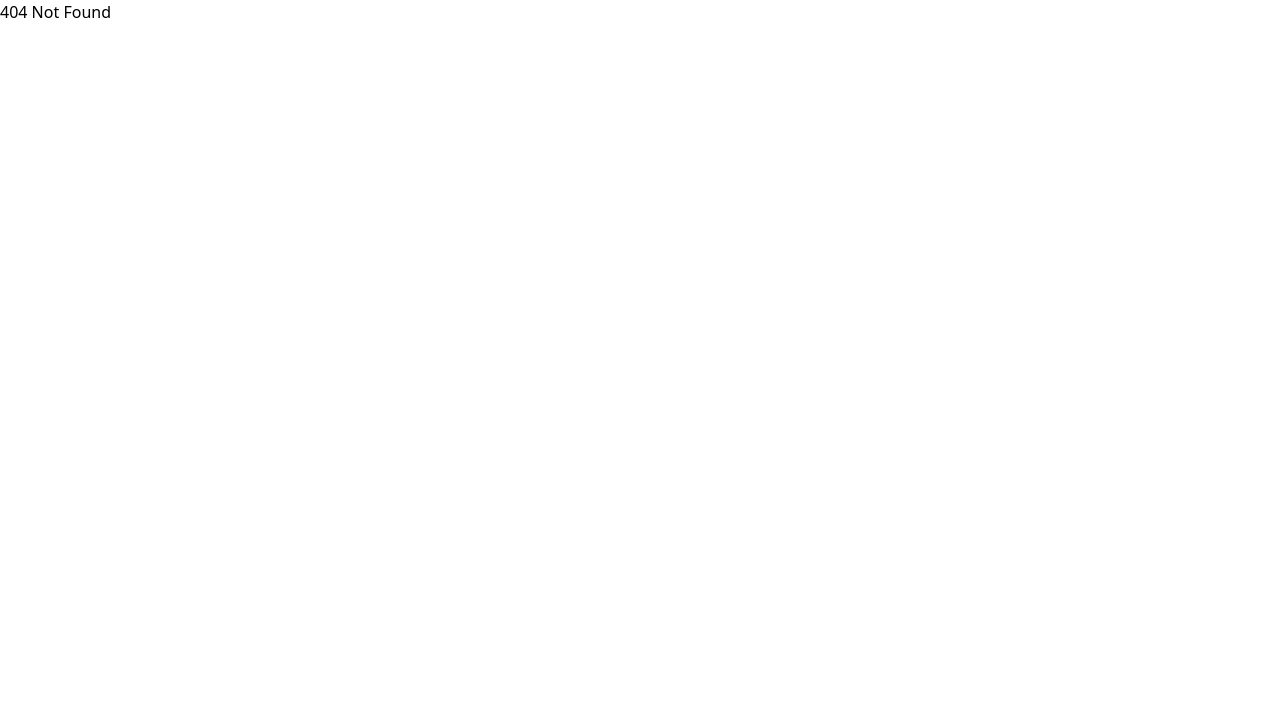
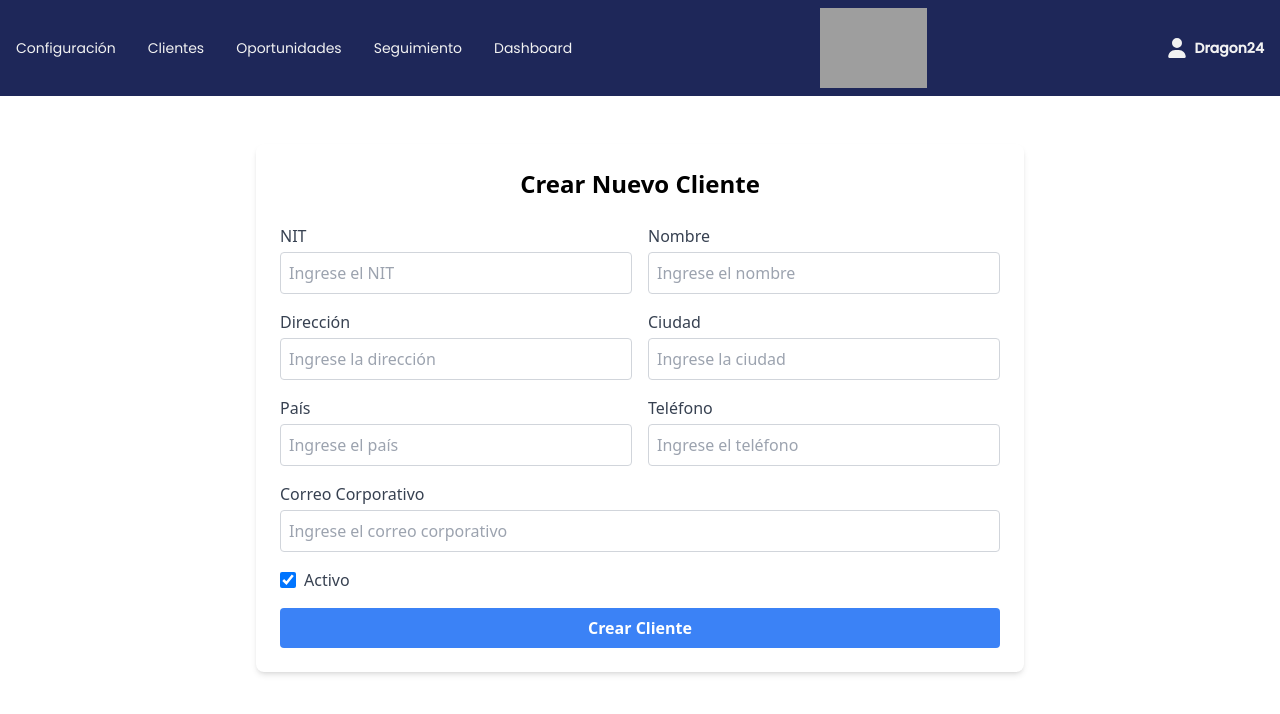
Before and after one commit to Dragons-2024/Dragons-FINAL, a React (Vite) app: page /crear-cliente in a window 1280 px wide. Before the commit this address had no page. Shown: the top 714 px of the page. Built offline with nearby package versions, Linux system fonts and the light colour scheme; grey boxes are pictures that could not be loaded.

Commit message:
feautere:Uploading customer list and Create customer screen

```diff
--- a/src/App.tsx
+++ b/src/App.tsx
@@ -1,10 +1,13 @@
+import { RouterProvider } from 'react-router-dom';
 import { Header } from './components/Header';
+import { router } from './routes/router';
 
 function App() {
     return (
         <div className="App">
             <Header />
             {/* Otros componentes y contenido */}
+            <RouterProvider router={router} />
         </div>
     );
 }
--- /dev/null
+++ b/src/components/ClientList.tsx
@@ -0,0 +1,64 @@
+import { useState } from "react";
+import { Cliente } from "../core/interface/client";
+import { Link } from "react-router-dom";
+
+export const ClientList: React.FC = () => {
+  const [clientes] = useState<Cliente[]>([]);
+
+  return (
+    <div className="p-4">
+      <div className="flex justify-between">
+        <h1 className="text-2xl font-bold mb-4">Lista de Clientes</h1>
+        <Link
+          to="/crear-cliente"
+          className="bg-blue-500 hover:bg-blue-600 text-white font-bold py-2 px-4 rounded mb-4 inline-block"
+        >
+          Crear Cliente
+        </Link>
+      </div>
+      <div className="overflow-x-auto">
+        <table className="min-w-full bg-white border border-gray-200 shadow-lg">
+          <thead>
+            <tr className="bg-gray-200 text-gray-600 uppercase text-sm leading-normal">
+              <th className="py-3 px-6 text-left">NIT</th>
+              <th className="py-3 px-6 text-left">Nombre</th>
+              <th className="py-3 px-6 text-left">Dirección</th>
+              <th className="py-3 px-6 text-left">Ciudad</th>
+              <th className="py-3 px-6 text-left">País</th>
+              <th className="py-3 px-6 text-left">Teléfono</th>
+              <th className="py-3 px-6 text-left">Correo</th>
+              <th className="py-3 px-6 text-center">Activo</th>
+            </tr>
+          </thead>
+          <tbody className="text-gray-700 text-sm font-light">
+            {clientes.map((cliente) => (
+              <tr
+                key={cliente.id}
+                className="border-b border-gray-200 hover:bg-gray-100"
+              >
+                <td className="py-3 px-6 text-left whitespace-nowrap">
+                  {cliente.nit}
+                </td>
+                <td className="py-3 px-6 text-left">{cliente.nombre}</td>
+                <td className="py-3 px-6 text-left">{cliente.direccion}</td>
+                <td className="py-3 px-6 text-left">{cliente.ciudad}</td>
+                <td className="py-3 px-6 text-left">{cliente.pais}</td>
+                <td className="py-3 px-6 text-left">{cliente.telefono}</td>
+                <td className="py-3 px-6 text-left">
+                  {cliente.correoCorporativo}
+                </td>
+                <td className="py-3 px-6 text-center">
+                  {cliente.activo ? (
+                    <span className="text-green-500 font-bold">Sí</span>
+                  ) : (
+                    <span className="text-red-500 font-bold">No</span>
+                  )}
+                </td>
+              </tr>
+            ))}
+          </tbody>
+        </table>
+      </div>
+    </div>
+  );
+};
--- /dev/null
+++ b/src/components/FormClient.tsx
@@ -0,0 +1,129 @@
+import { useState } from 'react';
+import { Cliente } from '../core/interface/client';
+
+export const FormClient: React.FC = () => {
+  const [cliente, setCliente] = useState<Cliente>({
+    nit: '',
+    nombre: '',
+    direccion: '',
+    ciudad: '',
+    pais: '',
+    telefono: '',
+    correoCorporativo: '',
+    activo: true,
+  });
+
+
+  const handleChange = (e: React.ChangeEvent<HTMLInputElement>) => {
+    const { name, value, type, checked } = e.target;
+    setCliente({
+      ...cliente,
+      [name]: type === 'checkbox' ? checked : value,
+    });
+  };
+
+
+
+  return (
+    <div className="max-w-3xl mx-auto mt-12 p-6 bg-white rounded-lg shadow-md">
+      <h2 className="text-2xl font-bold mb-6 text-center">Crear Nuevo Cliente</h2>
+      <form className="space-y-4">
+        <div className="grid grid-cols-1 md:grid-cols-2 gap-4">
+          <div>
+            <label className="block text-gray-700">NIT</label>
+            <input
+              type="text"
+              name="nit"
+              value={cliente.nit}
+              onChange={handleChange}
+              placeholder="Ingrese el NIT"
+              className="w-full p-2 border border-gray-300 rounded mt-1 focus:outline-none focus:ring-2 focus:ring-blue-500"
+            />
+          </div>
+          <div>
+            <label className="block text-gray-700">Nombre</label>
+            <input
+              type="text"
+              name="nombre"
+              value={cliente.nombre}
+              onChange={handleChange}
+              placeholder="Ingrese el nombre"
+              className="w-full p-2 border border-gray-300 rounded mt-1 focus:outline-none focus:ring-2 focus:ring-blue-500"
+            />
+          </div>
+          <div>
+            <label className="block text-gray-700">Dirección</label>
+            <input
+              type="text"
+              name="direccion"
+              value={cliente.direccion}
+              onChange={handleChange}
+              placeholder="Ingrese la dirección"
+              className="w-full p-2 border border-gray-300 rounded mt-1 focus:outline-none focus:ring-2 focus:ring-blue-500"
+            />
+          </div>
+          <div>
+            <label className="block text-gray-700">Ciudad</label>
+            <input
+              type="text"
+              name="ciudad"
+              value={cliente.ciudad}
+              onChange={handleChange}
+              placeholder="Ingrese la ciudad"
+              className="w-full p-2 border border-gray-300 rounded mt-1 focus:outline-none focus:ring-2 focus:ring-blue-500"
+            />
+          </div>
+          <div>
+            <label className="block text-gray-700">País</label>
+            <input
+              type="text"
+              name="pais"
+              value={cliente.pais}
+              onChange={handleChange}
+              placeholder="Ingrese el país"
+              className="w-full p-2 border border-gray-300 rounded mt-1 focus:outline-none focus:ring-2 focus:ring-blue-500"
+            />
+          </div>
+          <div>
+            <label className="block text-gray-700">Teléfono</label>
+            <input
+              type="text"
+              name="telefono"
+              value={cliente.telefono}
+              onChange={handleChange}
+              placeholder="Ingrese el teléfono"
+              className="w-full p-2 border border-gray-300 rounded mt-1 focus:outline-none focus:ring-2 focus:ring-blue-500"
+            />
+          </div>
+          <div className="md:col-span-2">
+            <label className="block text-gray-700">Correo Corporativo</label>
+            <input
+              type="email"
+              name="correoCorporativo"
+              value={cliente.correoCorporativo}
+              onChange={handleChange}
+              placeholder="Ingrese el correo corporativo"
+              className="w-full p-2 border border-gray-300 rounded mt-1 focus:outline-none focus:ring-2 focus:ring-blue-500"
+            />
+          </div>
+        </div>
+        <div className="flex items-center mt-4">
+          <input
+            type="checkbox"
+            name="activo"
+            checked={cliente.activo}
+            onChange={handleChange}
+            className="h-4 w-4 text-blue-600 focus:ring-blue-500 border-gray-300 rounded"
+          />
+          <label className="ml-2 text-gray-700">Activo</label>
+        </div>
+        <button
+          type="submit"
+          className="w-full bg-blue-500 hover:bg-blue-600 text-white font-bold py-2 px-4 rounded focus:outline-none focus:ring-2 focus:ring-blue-500 mt-4"
+        >
+          Crear Cliente
+        </button>
+      </form>
+    </div>
+  );
+};
--- a/src/components/Header.tsx
+++ b/src/components/Header.tsx
@@ -1,21 +1,50 @@
-import { FontAwesomeIcon } from '@fortawesome/react-fontawesome';
-import { faUser } from '@fortawesome/free-solid-svg-icons';
+import { FontAwesomeIcon } from "@fortawesome/react-fontawesome";
+import { faUser } from "@fortawesome/free-solid-svg-icons";
+import { Link } from "react-router-dom";
 
 export function Header() {
   return (
     <header className="bg-secondary text-light text-sm p-2 flex justify-between items-center font-poppins">
       <div className="flex items-center space-x-4">
         <nav className="flex space-x-4">
-                    <a href="#configuracion" className=" focus:bg-primary active:bg-primary text-light p-2 rounded">Configuración</a>
-                    <a href="#clientes" className=" focus:bg-primary active:bg-primary text-light p-2 rounded">Clientes</a>
-                    <a href="#oportunidades" className=" focus:bg-primary active:bg-primary text-light p-2 rounded">Oportunidades</a>
-                    <a href="#seguimiento" className=" focus:bg-primary active:bg-primary text-light p-2 rounded">Seguimiento</a>
-                    <a href="#dashboard" className=" focus:bg-primary active:bg-primary text-light p-2 rounded">Dashboard</a>
+          <Link
+            to="/configuracion"
+            className="focus:bg-primary active:bg-primary text-light p-2 rounded"
+          >
+            Configuración
+          </Link>
+          <Link
+            to="/clientes"
+            className="focus:bg-primary active:bg-primary text-light p-2 rounded"
+          >
+            Clientes
+          </Link>
+          <Link
+            to="/oportunidades"
+            className="focus:bg-primary active:bg-primary text-light p-2 rounded"
+          >
+            Oportunidades
+          </Link>
+          <Link
+            to="/seguimiento"
+            className="focus:bg-primary active:bg-primary text-light p-2 rounded"
+          >
+            Seguimiento
+          </Link>
+          <Link
+            to="/dashboard"
+            className="focus:bg-primary active:bg-primary text-light p-2 rounded"
+          >
+            Dashboard
+          </Link>
         </nav>
       </div>
       <div className="flex items-center justify-center flex-grow">
-                <img src="https://res.cloudinary.com/dlrjuallw/image/upload/v1730684999/logodragons_r1ns4o.png" alt="Logo" className="h-20 w-auto" />
-
+        <img
+          src="https://res.cloudinary.com/dlrjuallw/image/upload/v1730684999/logodragons_r1ns4o.png"
+          alt="Logo"
+          className="h-20 w-auto"
+        />
       </div>
       <div className="flex items-center">
         <FontAwesomeIcon icon={faUser} className="h-5 w-5 text-light" />
--- /dev/null
+++ b/src/core/interface/client.ts
@@ -0,0 +1,11 @@
+export interface Cliente {
+    id?: number;
+    nit: string;
+    nombre: string;
+    direccion: string;
+    ciudad: string;
+    pais: string;
+    telefono: string;
+    correoCorporativo: string;
+    activo: boolean;
+  }
--- /dev/null
+++ b/src/pages/Client.tsx
@@ -0,0 +1,9 @@
+import { ClientList } from '../components/ClientList';
+import {Main} from '../layout/Main';
+export function Cliente() {
+    return (
+        <Main>
+           <ClientList />
+        </Main>
+    );
+}
--- /dev/null
+++ b/src/pages/NewClient.tsx
@@ -0,0 +1,9 @@
+import { FormClient } from '../components/FormClient';
+import {Main} from '../layout/Main';
+export function NewClient() {
+    return (
+        <Main>
+           <FormClient />
+        </Main>
+    );
+}
--- a/src/routes/router.tsx
+++ b/src/routes/router.tsx
@@ -1,9 +1,22 @@
 import { createBrowserRouter } from "react-router-dom";
 import { Home } from "../pages/Home";
+import { Cliente } from "../pages/Client";
+import { NewClient } from "../pages/NewClient";
+
 export const router = createBrowserRouter([
     {
         path: "/",
         element: <Home />,
         errorElement: <div>404 Not Found</div>
+    },
+    {
+        path: "/clientes",
+        element: <Cliente />,
+        errorElement: <div>404 Not Found</div>
+    },
+    {
+        path: "/crear-cliente",
+        element: <NewClient />,
+        errorElement: <div>404 Not Found</div>
     }
 ]);
```
Lines whose indentation alone changed are shown as unchanged.
